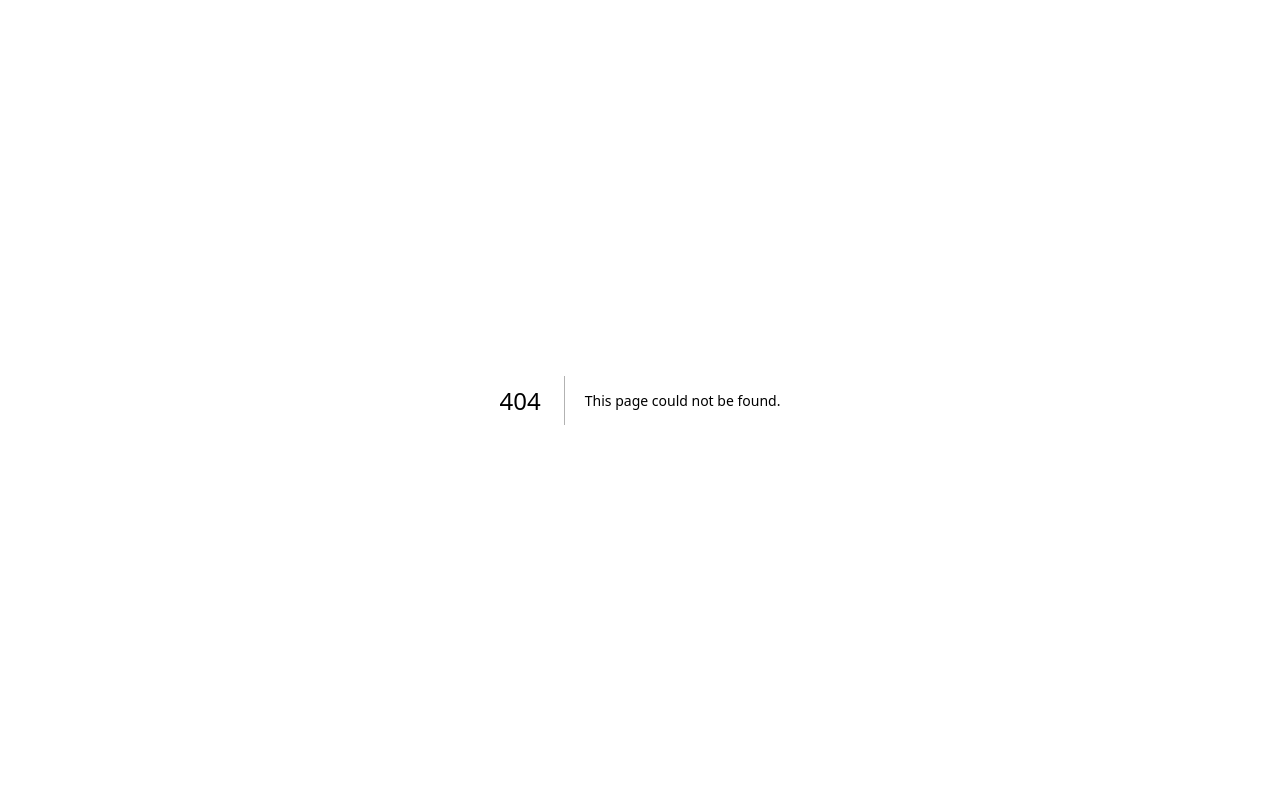
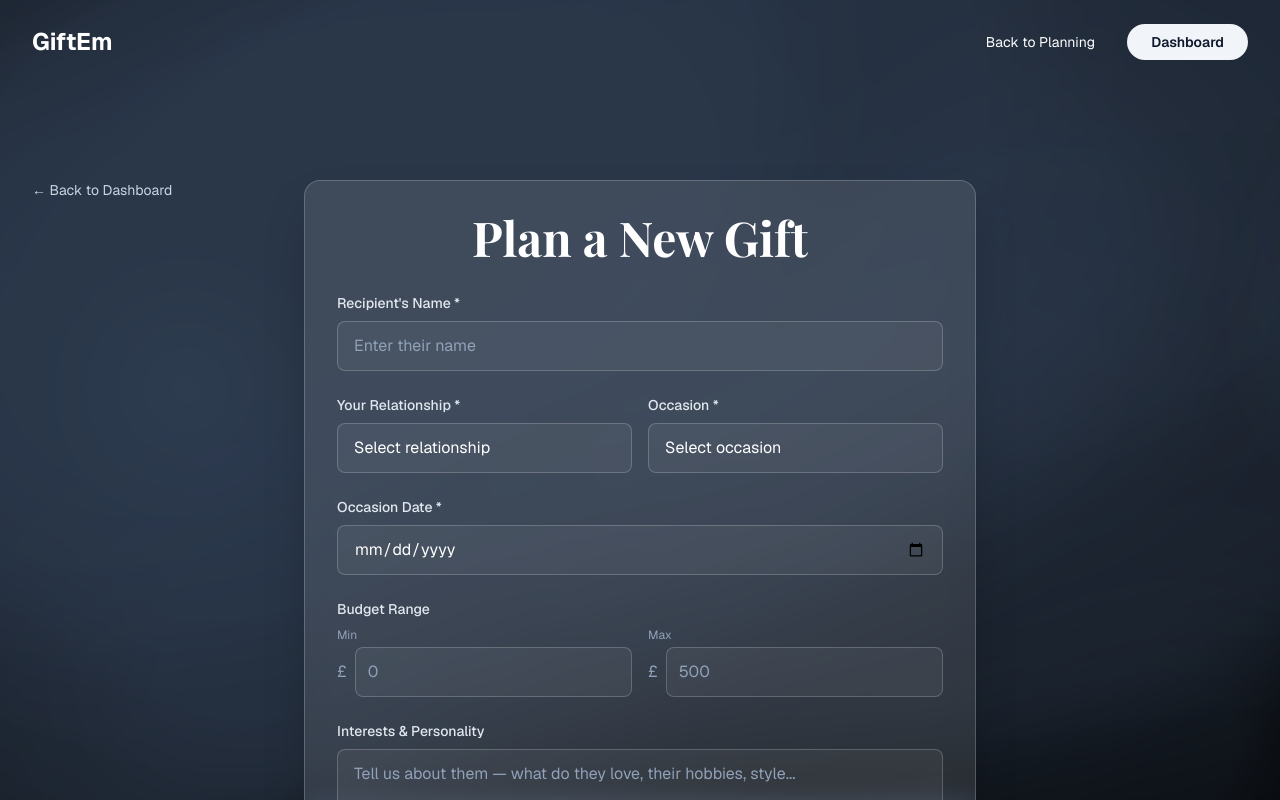
Before and after one commit to Iced-Tea-0/gift-app, a Next.js app: page /add-recipient in a window 1280 px wide. Before the commit this address had no page. Shown: the top 800 px of the page. Built offline with nearby package versions, Linux system fonts and the light colour scheme; sample sign-in values are in the browser's storage; a web font is replaced by a local one.

Commit message:
Add recipient form page with integrated dashboard links

```diff
--- /dev/null
+++ b/app/add-recipient/page.tsx
@@ -0,0 +1,223 @@
+'use client';
+
+import Link from 'next/link';
+import { useRouter } from 'next/navigation';
+import { useState } from 'react';
+import { getAuthSession } from '@/lib/auth';
+
+export default function AddRecipientPage() {
+  const router = useRouter();
+  const [formData, setFormData] = useState({
+    name: '',
+    relationship: '',
+    occasion: '',
+    date: '',
+    minBudget: '',
+    maxBudget: '',
+    interests: '',
+  });
+
+  const relationships = ['Friend', 'Partner', 'Parent', 'Sibling', 'Colleague', 'Other'];
+  const occasions = ['Birthday', 'Anniversary', 'Wedding', 'Graduation', 'Christmas', 'Other'];
+
+  const handleChange = (e: React.ChangeEvent<HTMLInputElement | HTMLTextAreaElement | HTMLSelectElement>) => {
+    const { name, value } = e.target;
+    setFormData(prev => ({
+      ...prev,
+      [name]: value,
+    }));
+  };
+
+  const handleSubmit = (e: React.FormEvent) => {
+    e.preventDefault();
+
+    // Validate form
+    if (!formData.name || !formData.relationship || !formData.occasion || !formData.date) {
+      alert('Please fill in all required fields');
+      return;
+    }
+
+    // Here you would typically save to database
+    console.log('Form submitted:', formData);
+
+    // Redirect back to dashboard
+    router.push('/dashboard');
+  };
+
+  // Redirect if not authenticated
+  if (!getAuthSession()) {
+    router.push('/auth');
+    return null;
+  }
+
+  return (
+    <main className="min-h-screen text-white overflow-hidden relative" style={{
+      backgroundImage: 'url(/hero-bg.png)',
+      backgroundSize: 'cover',
+      backgroundPosition: 'center',
+      backgroundAttachment: 'fixed'
+    }}>
+      {/* Navigation Header */}
+      <nav className="relative z-10 flex items-center justify-between px-8 py-6 max-w-7xl mx-auto w-full">
+        <div className="text-2xl font-bold">GiftEm</div>
+
+        <div className="flex items-center gap-8">
+          <div className="text-sm">Back to Planning</div>
+          <Link href="/dashboard" className="bg-slate-100 text-slate-900 px-6 py-2 rounded-full text-sm font-semibold hover:bg-slate-50 transition">
+            Dashboard
+          </Link>
+        </div>
+      </nav>
+
+      {/* Form Container */}
+      <div className="relative z-10 flex flex-col items-center justify-center min-h-[calc(100vh-100px)] px-6 py-12">
+
+        {/* Back Link */}
+        <Link href="/dashboard" className="absolute top-24 left-8 text-slate-300 hover:text-white transition text-sm flex items-center gap-2">
+          ← Back to Dashboard
+        </Link>
+
+        {/* Form Card */}
+        <div className="w-full max-w-2xl mt-12">
+          <div className="backdrop-blur-md bg-white/10 border border-white/20 rounded-2xl p-8 shadow-2xl">
+
+            {/* Title */}
+            <h1 className="font-serif text-5xl font-bold mb-8 text-center">Plan a New Gift</h1>
+
+            {/* Form */}
+            <form onSubmit={handleSubmit} className="space-y-6">
+
+              {/* Recipient's Name */}
+              <div>
+                <label htmlFor="name" className="block text-sm text-slate-200 mb-2 font-medium">Recipient&apos;s Name *</label>
+                <input
+                  id="name"
+                  type="text"
+                  name="name"
+                  placeholder="Enter their name"
+                  value={formData.name}
+                  onChange={handleChange}
+                  className="w-full bg-white/5 border border-white/20 rounded-lg px-4 py-3 text-white placeholder-slate-400 focus:outline-none focus:border-white/40 transition"
+                  required
+                />
+              </div>
+
+              {/* Relationship & Occasion Row */}
+              <div className="grid grid-cols-2 gap-4">
+                {/* Relationship */}
+                <div>
+                  <label htmlFor="relationship" className="block text-sm text-slate-200 mb-2 font-medium">Your Relationship *</label>
+                  <select
+                    id="relationship"
+                    name="relationship"
+                    value={formData.relationship}
+                    onChange={handleChange}
+                    className="w-full bg-white/5 border border-white/20 rounded-lg px-4 py-3 text-white focus:outline-none focus:border-white/40 transition appearance-none cursor-pointer"
+                    required
+                  >
+                    <option value="">Select relationship</option>
+                    {relationships.map(rel => (
+                      <option key={rel} value={rel} className="bg-slate-900">{rel}</option>
+                    ))}
+                  </select>
+                </div>
+
+                {/* Occasion */}
+                <div>
+                  <label htmlFor="occasion" className="block text-sm text-slate-200 mb-2 font-medium">Occasion *</label>
+                  <select
+                    id="occasion"
+                    name="occasion"
+                    value={formData.occasion}
+                    onChange={handleChange}
+                    className="w-full bg-white/5 border border-white/20 rounded-lg px-4 py-3 text-white focus:outline-none focus:border-white/40 transition appearance-none cursor-pointer"
+                    required
+                  >
+                    <option value="">Select occasion</option>
+                    {occasions.map(occ => (
+                      <option key={occ} value={occ} className="bg-slate-900">{occ}</option>
+                    ))}
+                  </select>
+                </div>
+              </div>
+
+              {/* Occasion Date */}
+              <div>
+                <label htmlFor="date" className="block text-sm text-slate-200 mb-2 font-medium">Occasion Date *</label>
+                <input
+                  id="date"
+                  type="date"
+                  name="date"
+                  value={formData.date}
+                  onChange={handleChange}
+                  className="w-full bg-white/5 border border-white/20 rounded-lg px-4 py-3 text-white focus:outline-none focus:border-white/40 transition"
+                  required
+                />
+              </div>
+
+              {/* Budget Range */}
+              <div>
+                <label className="block text-sm text-slate-200 mb-2 font-medium">Budget Range</label>
+                <div className="grid grid-cols-2 gap-4">
+                  <div>
+                    <div className="text-xs text-slate-400 mb-1">Min</div>
+                    <div className="flex items-center">
+                      <span className="text-slate-400 mr-2">£</span>
+                      <input
+                        type="number"
+                        name="minBudget"
+                        placeholder="0"
+                        value={formData.minBudget}
+                        onChange={handleChange}
+                        className="flex-1 bg-white/5 border border-white/20 rounded-lg px-3 py-3 text-white placeholder-slate-400 focus:outline-none focus:border-white/40 transition"
+                      />
+                    </div>
+                  </div>
+                  <div>
+                    <div className="text-xs text-slate-400 mb-1">Max</div>
+                    <div className="flex items-center">
+                      <span className="text-slate-400 mr-2">£</span>
+                      <input
+                        type="number"
+                        name="maxBudget"
+                        placeholder="500"
+                        value={formData.maxBudget}
+                        onChange={handleChange}
+                        className="flex-1 bg-white/5 border border-white/20 rounded-lg px-3 py-3 text-white placeholder-slate-400 focus:outline-none focus:border-white/40 transition"
+                      />
+                    </div>
+                  </div>
+                </div>
+              </div>
+
+              {/* Interests & Personality */}
+              <div>
+                <label htmlFor="interests" className="block text-sm text-slate-200 mb-2 font-medium">Interests & Personality</label>
+                <textarea
+                  id="interests"
+                  name="interests"
+                  placeholder="Tell us about them — what do they love, their hobbies, style..."
+                  value={formData.interests}
+                  onChange={handleChange}
+                  rows={4}
+                  className="w-full bg-white/5 border border-white/20 rounded-lg px-4 py-3 text-white placeholder-slate-400 focus:outline-none focus:border-white/40 transition resize-none"
+                />
+              </div>
+
+              {/* Submit Button */}
+              <button
+                type="submit"
+                className="w-full bg-slate-100 text-slate-900 py-4 rounded-lg font-semibold hover:bg-slate-50 transition mt-8"
+              >
+                Get Gift Suggestions
+              </button>
+
+            </form>
+
+          </div>
+        </div>
+
+      </div>
+    </main>
+  );
+}
--- a/app/dashboard/page.tsx
+++ b/app/dashboard/page.tsx
@@ -80,9 +80,9 @@ export default function Dashboard() {
             Your Gift Plans, <span className="text-slate-300">{user?.name || 'User'}</span>
           </h1>
 
-          <button className="bg-slate-100 text-slate-900 px-8 py-3 rounded-full font-semibold hover:bg-slate-50 transition">
+          <Link href="/add-recipient" className="bg-slate-100 text-slate-900 px-8 py-3 rounded-full font-semibold hover:bg-slate-50 transition inline-block">
             Add New Recipient
-          </button>
+          </Link>
         </div>
 
         {/* Recipients Grid or Empty State */}
@@ -92,9 +92,9 @@ export default function Dashboard() {
             <p className="text-slate-300 text-lg mb-8">
               No gift plans yet. Start planning your first gift.
             </p>
-            <button className="bg-slate-100 text-slate-900 px-8 py-3 rounded-full font-semibold hover:bg-slate-50 transition">
+            <Link href="/add-recipient" className="bg-slate-100 text-slate-900 px-8 py-3 rounded-full font-semibold hover:bg-slate-50 transition inline-block">
               Add Recipient
-            </button>
+            </Link>
           </div>
         ) : (
           // Recipients Grid
```
